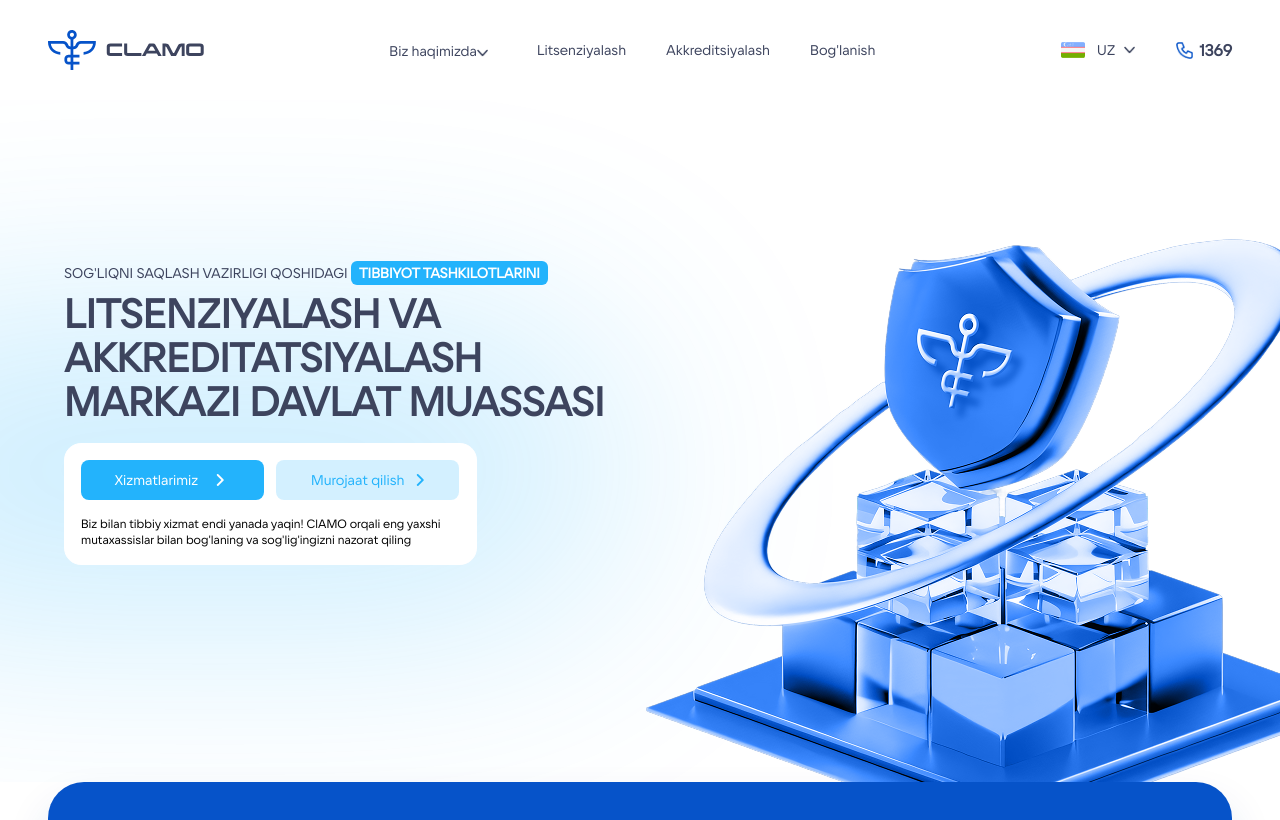
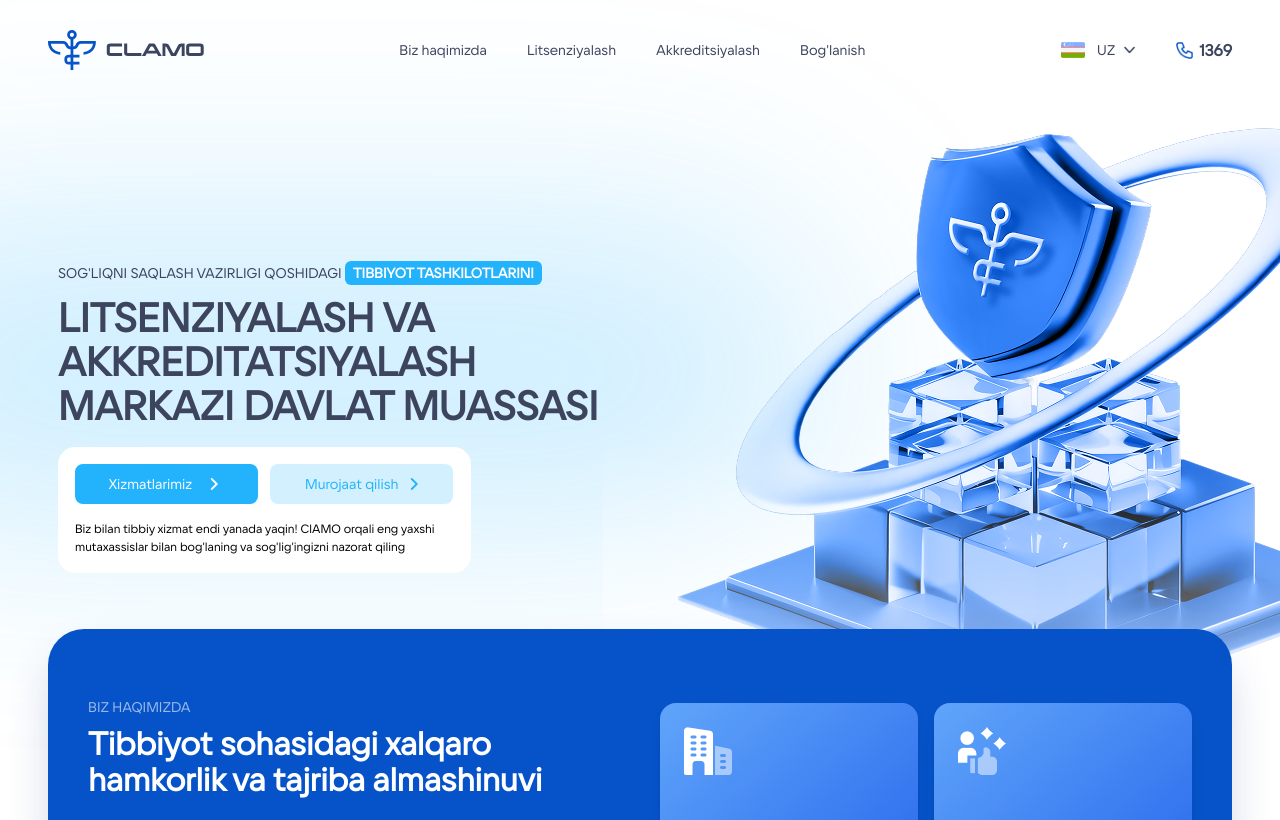
Before and after one commit to javohiryusupovv/Clamo-test, a Next.js app: page / in a window 1280 px wide. Shown: the top 820 px of the page. Built offline with nearby package versions, Linux system fonts and the light colour scheme.

Commit message:
fix navbar, main

```diff
--- a/src/Components/Hero.tsx
+++ b/src/Components/Hero.tsx
@@ -1,3 +1,4 @@
+
 import Image from "next/image";
 import Down from "@/assets/icons/whiteDown.png";
 import BlueDown from "@/assets/icons/blueDown.png";
@@ -10,52 +11,51 @@ import LearnMore from "./LearnMoreButton";
 
 export default function Hero() {
   return (
+    <div className=" overflow-x-hidden">
       <div>
-      <div className="relative overflow-hidden bg-white">
         {/* Ko'k soya */}
-        <div className="absolute -top-[-230px] left-[-200px] w-[820px] h-[280px] bg-[#23B3FC] opacity-25 blur-[120px] rounded-full z-0"></div>
-        <section className="relative z-10 container flex flex-col mx-auto px-4 pb-10">
-          <div className="mt-[163px] md:mb-[161px]">
-            <p className="font-medium md:text-sm text-[10px] uppercase text-[#3D445E] pb-2">
+        <div className="absolute -top-[-230px] left-[-200px] w-4/5 h-[280px] bg-[rgb(35,179,252)] opacity-25 blur-[120px] rounded-full z-0"></div>
+        <section className="container grid lg:grid-cols-2 grid-cols-1 lg:gap-20 lg:pb-10 lg:relative">
+          <div className="lg:mt-[163px] md:mt-[90px] mt-[50px]">
+            <p className="uppercase text-[#3D445E] md:text-[14px] text-[12px] font-medium lg:w-[582px] pb-[11px] max-sm:w-[250px]">
               Sog&apos;liqni saqlash vazirligi qoshidagi {""}
               <span className="md:text-sm text-[10px] font-bold bg-[#23B3FC] text-white py-[3px] px-2 rounded-md">
                 Tibbiyot tashkilotlarini
               </span>
             </p>
-            <h1 className="sm:w-[582px] lg:text-[40px] sm:text-[32px] text-[28px] font-bold uppercase text-[#3D445E] pb-5 leading-[110%]">
+            <h1 className="lg:w-[582px] lg:text-[40px] sm:text-[32px] text-[25px] font-bold uppercase text-[#3D445E] md:pb-5 pb-3 leading-[110%]">
               litsenziyalash va akkreditatsiyalash markazi davlat muassasi
             </h1>
-            <div className="bg-white border border-white max-w-max mb-4 px-4 rounded-[17px]">
-              <article className="flex items-center gap-3 pb-4 pt-4">
-                <button className="group hover:bg-[#23B3FC]/[80%] md:w-[183px] w-[150px] md:h-[40px] h-[35px] flex items-center justify-center gap-[11.5px] bg-[#23B3FC] rounded-lg text-sm font-medium text-white leading-[130%]">
-                  Xizmatlarimiz <Image className="group-hover:translate-x-1 transition-all duration-200" src={Down} alt="down strelka" />
+            <div className="bg-white border border-white lg:max-w-max max-lg:w-full mb-4 px-4 rounded-[17px]">
+              <article className="flex items-center max-md:justify-between gap-3 pb-4 pt-4">
+                <button className="lg:w-[183px] h-[40px] w-full flex items-center justify-center gap-[11.5px] bg-[#23B3FC] rounded-lg text-sm font-medium text-white leading-[130%]">
+                  Xizmatlarimiz <Image src={Down} alt="down strelka" />
                 </button>
-                <button className="group hover:bg-[#23b4fc4d] transition-all duration-150 md:w-[183px] w-[150px] md:h-[40px] h-[35px] flex items-center justify-center gap-[11.5px] bg-[#23B3FC33] rounded-lg text-sm font-medium text-[#23B3FC] leading-[130%]">
-                  Murojaat qilish <Image className="group-hover:translate-x-1 transition-all duration-200" src={BlueDown} alt="down strelka" />
+                <button className="lg:w-[183px] h-[40px] w-full flex items-center justify-center gap-[11.5px] bg-[#23B3FC33] rounded-lg text-sm font-medium text-[#23B3FC] leading-[130%]">
+                  Murojaat qilish <Image src={BlueDown} alt="down strelka" />
                 </button>
               </article>
-              <p className="font-medium text-xs pb-4 sm:w-[379px]">
+              <p className="font-medium text-[12px] pb-4 lg:w-[379px]">
                 Biz bilan tibbiy xizmat endi yanada yaqin! ClAMO orqali eng
                 yaxshi mutaxassislar bilan bog&apos;laning va sog&apos;lig&apos;ingizni nazorat qiling
               </p>
             </div>
           </div>
-          <div className="hidden xl:block">
+
           <Image
             src={ImageClamo}
             alt="HeroImage"
-              className="absolute -right-36 -bottom-[75px]"
+            className=" lg:ml-40 lg:absolute -right-44 -top-12 -z-[1] max-sm:-mb-16 max-md:-mb-[78px] max-lg:mb-[-90px]"
           />
-          </div>
-          <div className="xl:hidden absolute inset-0 bg-[url('@/assets/images/ImageClamo.png')] bg-no-repeat bg-contain bg-right-top opacity-20 -z-10"></div>
-          {/* <div className="absolute -bottom-[-20px] right-[-10px] w-[820px] h-[280px] bg-[#FDFEFF00] opacity-25 blur-[120px] rounded-full z-0"></div> */}
+          <div className="absolute lg:-bottom-20 md:-bottom-64 sm:-bottom-[120px] -bottom-[100px] max-lg:left-0  lg:-right-40 xl:w-2/3 lg:w-3/4 w-[100%] h-[270px] bg-gradient-to-t from-white/60 to-transparent" />
+
         </section>
       </div>
 
 
       {/* Shifokorlar */}
-      <div className="w-full min-h-[620px] sm:rounded-[36px] bg-[#0653C9] relative z-0 container lg:mb-[150px] md:mb-[80px] mb-[50px] flex flex-col lg:flex-row justify-between gap-16 p-3 shadow-2xl shadow-blue-900/30">
-        <div className="lg:flex block gap-6 lg:gap-10 w-full justify-center items-center p-[28px]">
+      <div className="w-full min-h-[620px] sm:rounded-[36px] bg-[#0653C9] overflow-hidden relative z-0 container lg:mb-[150px] md:mb-[80px] mb-[50px] flex flex-col lg:flex-row justify-between gap-16 p-3 shadow-2xl shadow-blue-900/30">
+        <div className="lg:flex block gap-6 lg:gap-10 w-full justify-center items-center md:p-[28px] py-[20px]">
           <div className="relative flex-1 mb-[30px] lg:mb-0">
             <p className="font-medium text-sm uppercase text-white/60 pb-2">
               biz haqimizda
@@ -70,9 +70,8 @@ export default function Hero() {
               className="object-cover pt-4 pl-4 sm:pl-[58px] max-w-[90%] sm:max-w-[70%]"
             />
             <div className="absolute top-[270px] -left-[38px] -z-10 sm:w-[550px] w-[350px] h-[200px] bg-[url('../assets/images/circleBlue.png')] bg-no-repeat bg-contain"></div>
-            {/* shifokor ustidagi soya */}
-            <div className="absolute bottom-0 left-0 w-full h-[80px] sm:h-[200px] md:h-[250px] bg-gradient-to-t from-blue-700/100 to-transparent" />
-            <p className="absolute z-10 bottom-1 left-6 right-6 text-xs sm:text-sm font-medium leading-relaxed text-white">
+            <div className="absolute bottom-0 right-10 w-full h-[180px] bg-gradient-to-t from-blue-700/100 to-transparent" />
+            <p className="absolute z-10 sm:bottom-1 -bottom-2 left-6 right-6 text-xs sm:text-sm font-medium leading-relaxed text-white">
               CLAMO jahon standartlariga mos tibbiy xizmat ko&apos;rsatish maqsadida
               yetakchi xalqaro tibbiyot muassasalari va tashkilotlari bilan
               hamkorlik qiladi. <br className="hidden md:block" />
@@ -80,8 +79,6 @@ export default function Hero() {
               almashinuviga tayanamiz.
             </p>
           </div>
-
-          {/* O'ng tomondagi statistik kartalar */}
           <div className="flex-1">
             <div className="grid grid-cols-1 sm:grid-cols-2 gap-4">
               <div className="w-full bg-gradient-to-br from-blue-400 to-blue-600 rounded-2xl text-white flex flex-col p-6 shadow-lg hover:shadow-xl transition-shadow duration-300">
--- a/src/Components/Navbar.tsx
+++ b/src/Components/Navbar.tsx
@@ -9,20 +9,22 @@ import { useState, useEffect } from "react";
 
 export default function Navbar() {
   const [isMenuOpen, setIsMenuOpen] = useState(false);
-  const [isDropdownOpen, setIsDropdownOpen] = useState(false);
+  // isDropdownOpen state is no longer needed as there's no dropdown
 
+  // Close menu when component mounts or on window resize for larger screens
   useEffect(() => {
+    const handleResize = () => {
+      if (window.innerWidth >= 1024) { // Equivalent to 'lg' breakpoint
         setIsMenuOpen(false);
-    setIsDropdownOpen(false);
+      }
+    };
+
+    window.addEventListener("resize", handleResize);
+    return () => window.removeEventListener("resize", handleResize);
   }, []);
 
   const toggleMenu = () => {
     setIsMenuOpen(!isMenuOpen);
-    if (isDropdownOpen) setIsDropdownOpen(false);
-  };
-
-  const toggleDropdown = () => {
-    setIsDropdownOpen(!isDropdownOpen);
   };
 
   return (
@@ -35,18 +37,15 @@ export default function Navbar() {
           aria-label="Toggle menu"
         >
           <span
-            className={`w-6 h-0.5 bg-[#3D445E] transition-transform duration-300 ${
-              isMenuOpen ? "rotate-45 translate-y-2" : ""
+            className={`w-6 h-0.5 bg-[#3D445E] transition-transform duration-300 ${isMenuOpen ? "rotate-45 translate-y-2" : ""
               }`}
           ></span>
           <span
-            className={`w-6 h-0.5 bg-[#3D445E] transition-opacity duration-300 ${
-              isMenuOpen ? "opacity-0" : ""
+            className={`w-6 h-0.5 bg-[#3D445E] transition-opacity duration-300 ${isMenuOpen ? "opacity-0" : ""
               }`}
           ></span>
           <span
-            className={`w-6 h-0.5 bg-[#3D445E] transition-transform duration-300 ${
-              isMenuOpen ? "-rotate-45 -translate-y-2" : ""
+            className={`w-6 h-0.5 bg-[#3D445E] transition-transform duration-300 ${isMenuOpen ? "-rotate-45 -translate-y-2" : ""
               }`}
           ></span>
         </button>
@@ -57,8 +56,8 @@ export default function Navbar() {
               <Image
                 src={LogoClamo}
                 alt="Logo"
-                width={55}
-                height={55}
+                width={155.71}
+                height={40}
                 className="w-[155.71px] h-[40px]"
               />
             </li>
@@ -67,66 +66,17 @@ export default function Navbar() {
 
         {/* Navigation Links */}
         <ul
-          className={`w-full lg:w-auto absolute lg:static top-20 left-0 bg-white lg:bg-transparent transition-all duration-300 ease-in-out ${
-            isMenuOpen
+          className={`w-full lg:w-auto absolute lg:static top-20 left-0 bg-white lg:bg-transparent transition-all duration-300 ease-in-out ${isMenuOpen
               ? "opacity-100 max-h-screen"
               : "opacity-0 max-h-0 lg:opacity-100 lg:max-h-screen"
             } overflow-hidden z-40 flex flex-col lg:flex-row lg:items-center lg:gap-10 px-5 py-5 lg:p-0 shadow-md lg:shadow-none`}
         >
-          <article className="relative flex items-center gap-[9px] py-2 lg:p-0 w-full lg:w-auto">
-            <div className="flex items-center w-full">
-              <Link href="/about">
-                <button
-                  onClick={toggleDropdown}
-                  className="text-sm font-medium text-[#3D445E] flex-1 text-left lg:text-center"
-                  aria-expanded={isDropdownOpen}
-                  aria-controls="dropdown-menu"
-                >
+          <Link href="/about" onClick={toggleMenu}>
+            <li className="text-sm font-medium text-[#3D445E] py-2 lg:p-0 w-full lg:w-auto">
               Biz haqimizda
-                </button>
-              </Link>
-              <div className="w-5 h-5 flex items-center">
-                <Image
-                  src={Down}
-                  alt="Down arrow"
-                  width={11}
-                  height={11}
-                  className={`mt-[6px] transition-transform duration-300 ${
-                    isDropdownOpen ? "rotate-180" : ""
-                  }`}
-                />
-              </div>
-            </div>
-            {isDropdownOpen && (
-              <ul
-                id="dropdown-menu"
-                className="absolute top-full left-0 w-full lg:w-48 bg-white shadow-md lg:shadow-lg mt-2 z-50 flex flex-col lg:rounded-md"
-              >
-                <Link
-                  href="/about/news"
-                  onClick={() => {
-                    toggleMenu();
-                    toggleDropdown();
-                  }}
-                >
-                  <li className="text-sm font-medium text-[#3D445E] py-2 px-4 hover:bg-gray-100">
-                    Yangiliklar
             </li>
           </Link>
-                <Link
-                  href="/about/gift"
-                  onClick={() => {
-                    toggleMenu();
-                    toggleDropdown();
-                  }}
-                >
-                  <li className="text-sm font-medium text-[#3D445E] py-2 px-4 hover:bg-gray-100">
-                    Sovg'a
-                  </li>
-                </Link>
-              </ul>
-            )}
-          </article>
+
           <Link href="/license" onClick={toggleMenu}>
             <li className="text-sm font-medium text-[#3D445E] py-2 lg:p-0 w-full lg:w-auto">
               Litsenziyalash
@@ -136,13 +86,36 @@ export default function Navbar() {
             Akkreditsiyalash
           </li>
           <li className="text-sm font-medium text-[#3D445E] py-2 lg:p-0 w-full lg:w-auto">
-            Bog'lanish
+            Bog&apos;lanish
           </li>
+
+
+          {/* Language selector inside burger menu for smaller screens */}
+          {isMenuOpen && (
+            <li className="lg:hidden py-2 w-full">
+              <article className="flex items-center gap-3">
+                <Image
+                  src={Flag}
+                  alt="Flag icon"
+                  width={24}
+                  height={24}
+                  className="object-contain"
+                />
+                <article className="flex items-center gap-[9px]">
+                  <p className="text-sm uppercase text-[#3D445E] font-medium">
+                    uz
+                  </p>
+                  <div className="w-5 h-5 flex items-center">
+                    <Image src={Down} alt="Down arrow" width={11} height={11} />
+                  </div>
+                </article>
+              </article>
+            </li>
+          )}
         </ul>
 
-        {/* Language and Phone Section */}
-        <ul className="flex items-center md:gap-8">
-          <article className="flex items-center gap-3">
+        <ul className="flex items-center md:gap-8 lg:flex">
+          <article className="flex items-center gap-3 lg:flex max-lg:hidden">
             <Image
               src={Flag}
               alt="Flag icon"
--- a/src/app/accreditation/_components/firstpage.tsx
+++ b/src/app/accreditation/_components/firstpage.tsx
@@ -13,7 +13,7 @@ const inter = Inter({
 function FirstPage() {
   return (
     <div
-      className={`container relative bg-transparent h-auto xl:h-[720px] lg:h-[650px] flex flex-col lg:flex-row lg:gap-10 lg:gap-[68px] px-4 md:px-10 ${inter.className} font-inter`}
+      className={`container relative bg-transparent h-auto xl:h-[720px] lg:h-[650px] flex flex-col lg:flex-row lg:gap-10 px-4 md:px-10 ${inter.className} font-inter`}
     >
       {/* Left Content */}
       <div className="z-10 flex-1">
--- a/src/app/international/page.tsx
+++ b/src/app/international/page.tsx
@@ -10,7 +10,6 @@ import FlagLogo2 from "../../assets/flag/flag2.png";
 import acredetIcons from "../../assets/icons/1inter.png"
 import litsenziyaIcons from "../../assets/icons/litsenziyaicons.png"
 import memorandumIcons from "../../assets/icons/memorandum.png"
-import FooterLayout from "../_components/Footer/Footer";
 
 
 
@@ -64,7 +63,6 @@ export default function InternationalMain() {
                     </div>
                 </div>
             </div>
-            <FooterLayout/>
         </div>
     )
 }
--- a/src/app/license/klinikalar.tsx
+++ b/src/app/license/klinikalar.tsx
@@ -98,7 +98,7 @@ export default function KlinikalarReyesteri() {
         {paginatedData.map((clinic) => (
           <div
             key={clinic.id}
-            className="bg-white border border-gray-200 shadow-sm rounded-xl p-3 sm:p-4 md:p-6"
+            className="bg-[#F6F9FC] border border-gray-200 shadow-sm rounded-xl p-3 sm:p-4 md:p-6"
           >
             <div className="flex flex-col sm:flex-row sm:justify-between sm:items-start flex-wrap sm:flex-nowrap gap-2">
               {/* Left Side */}
--- a/src/app/news/page.tsx
+++ b/src/app/news/page.tsx
@@ -2,6 +2,7 @@
 import Image from "next/image";
 import { useState } from "react";
 import { ChevronLeft, ChevronRight, X as XIcon } from "lucide-react";
+import FooterLayout from "../_components/Footer/Footer";
 
 // Local Button component
 function Button({
@@ -200,6 +201,7 @@ export default function NewsGrid() {
           </div>
         </div>
       </div>
+      <FooterLayout/>
     </div>
   );
 }
--- a/src/section/Main/Main.tsx
+++ b/src/section/Main/Main.tsx
@@ -1,4 +1,5 @@
 
+import FooterLayout from "@/app/_components/Footer/Footer";
 import Izohlar from "@/Components/Comments";
 import Hero from "@/Components/Hero";
 import InstallPage from "@/Components/InstallPage";
@@ -22,6 +23,7 @@ export default function Main() {
           <Partnyor/>
         </div>
         <QuestionsPage/>
+        <FooterLayout/>
     </div>
   )
 }
```
Lines whose indentation alone changed are shown as unchanged.
